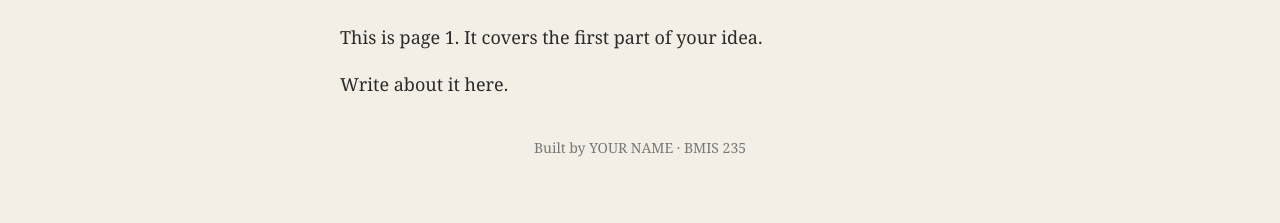
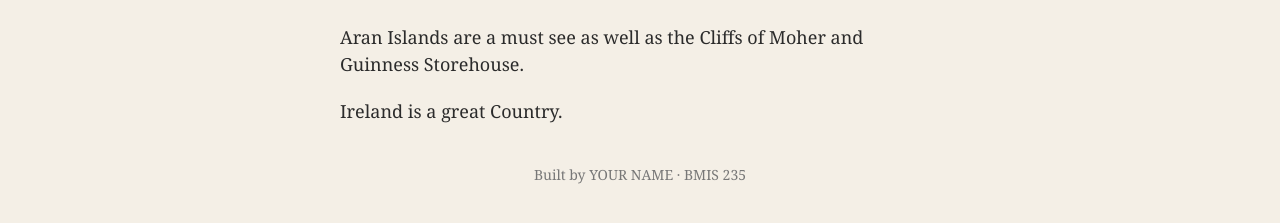
Before and after one commit to christinabays10/bmis235-html-3, a plain HTML site: page christina.html in a window 1280 px wide. Shown: the part 171-394 px from the top of the page. Drawn offline with Linux system fonts and the light colour scheme.

Commit message:
Revise page 1 content with new attractions
Updated content to include information about Aran Islands, Cliffs of Moher, and Guinness Storehouse.

```diff
--- a/christina.html
+++ b/christina.html
@@ -29,8 +29,8 @@
 </nav>
 
 <h1>Page 1</h1>
-<p>This is page 1. It covers the first part of your idea.</p>
-<p>Write about it here.</p>
+<p>Aran Islands are a must see as well as the Cliffs of Moher and Guinness Storehouse.</p>
+<p>Ireland is a great Country.</p>
 
 <!-- Footer: fill in your name -->
 <footer>Built by YOUR NAME &middot; BMIS 235</footer>
```
